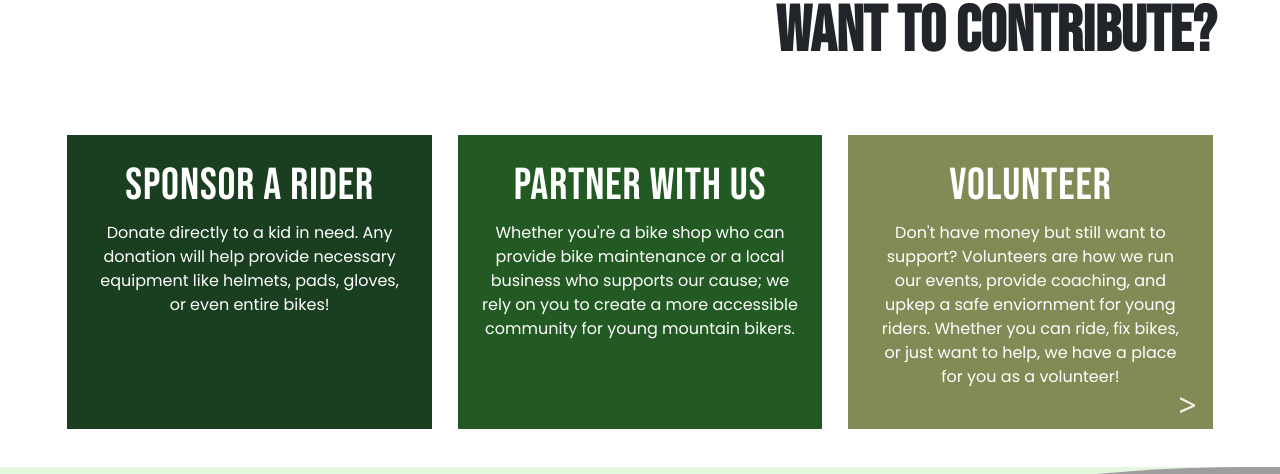
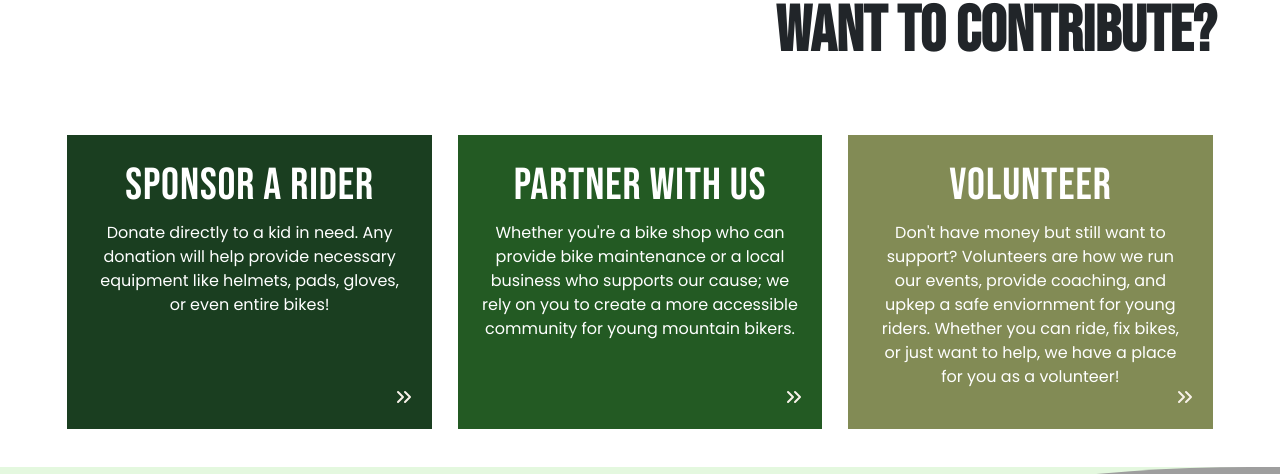
Before and after one commit to acholthitchanta/ridewithinreach, a React (Vite) app: page / in a window 1280 px wide. Shown: the part 2968-3442 px from the top of the page. Built offline with nearby package versions, Linux system fonts and the light colour scheme; no server answers; grey boxes are pictures that could not be loaded.

Commit message:
supportbuttons

```diff
--- a/src/pages/Home.jsx
+++ b/src/pages/Home.jsx
@@ -10,6 +10,8 @@ import handshakeIcon from "../assets/images/logos/handshake.svg"
 import megaphoneIcon from "../assets/images/logos/megaphone.svg"
 import { useEffect, useRef, useState } from "react"
 import { getSponsorsBucket } from "../services/DataService"
+//import { Card, Image, Figure, Stack } from "react-bootstrap"
+import { Link } from 'react-router'
 
 const SPONSOR_ITEM_WIDTH = 160
 const SPONSOR_GAP = 30
@@ -258,26 +260,42 @@ function Home() {
 
 
            <div className="donation-options">
-            <Card className="donation-box green">
+
+
+
+            <Card as={Link} to="/donate" className="donation-box green">
              <Card.Body>
               <Card.Title>Sponsor a Rider</Card.Title>
               <Card.Text>Donate directly to a kid in need. Any donation will help provide necessary
                 equipment like helmets, pads, gloves, or even entire bikes!
-                 </Card.Text>
+              </Card.Text>
+                <span className="donation-box-arrow">
+                  <svg width="24" height="24" viewBox="0 0 24 24" fill="none" stroke="currentColor" strokeWidth="2" strokeLinecap="round" strokeLinejoin="round">
+                    <polyline points="13 17 18 12 13 7"></polyline>
+                    <polyline points="6 17 11 12 6 7"></polyline>
+                 </svg>
+                </span>
+
              </Card.Body>
             </Card>
 
-            <Card className="donation-box medium-dark-green">
+            <Card as={Link} to="/compnaypartnerpage"  className="donation-box medium-dark-green">
               <Card.Body>
                 <Card.Title>PARTNER WITH US</Card.Title>
                <Card.Text>Whether you're
                 a bike shop who can provide bike maintenance or a local business who supports our cause;
                 we rely on you to create a more accessible community for young mountain bikers.
                </Card.Text>
+              <span className="donation-box-arrow">
+                 <svg width="24" height="24" viewBox="0 0 24 24" fill="none" stroke="currentColor" strokeWidth="2" strokeLinecap="round" strokeLinejoin="round">
+                    <polyline points="13 17 18 12 13 7"></polyline>
+                    <polyline points="6 17 11 12 6 7"></polyline>
+                 </svg>
+                </span>
               </Card.Body>
               </Card>
 
-              <Card className="donation-box medium-green">
+              <Card as={Link} to="/Volunteerform" className="donation-box medium-green">
                <Card.Body>
                 <Card.Title>Volunteer</Card.Title>
                 <Card.Text>Don't have money but still want to support? Volunteers are how we
@@ -286,7 +304,10 @@ function Home() {
                  </Card.Text>
 
                 <span className="donation-box-arrow">
-                  {'>'}
+                 <svg width="24" height="24" viewBox="0 0 24 24" fill="none" stroke="currentColor" strokeWidth="2" strokeLinecap="round" strokeLinejoin="round">
+                    <polyline points="13 17 18 12 13 7"></polyline>
+                    <polyline points="6 17 11 12 6 7"></polyline>
+                 </svg>
                 </span>
               </Card.Body>
 
--- a/src/styles/home.scss
+++ b/src/styles/home.scss
@@ -191,6 +191,7 @@
     padding: .5rem;
     text-align: center;
     width: 30%;
+    text-decoration: none;
      .card-title{
         font-family: 'Bebas Neue', Arial, Helvetica, sans-serif;
         font-size: max(2rem, 3.5vw);
@@ -198,6 +199,7 @@
 
       .card-text{
         font-size: .5rem;
+
     }
     }
 
@@ -208,13 +210,19 @@
 
 .donation-box-arrow{
     display: flex;
+    flex-direction: column;
     position: absolute;
+    align-items: center;
+    justify-content: center;
     font-size: 2rem;
     color: $white;
-    justify-content: center;
     right: 1rem;
     bottom: 1rem;
     height: 2rem;
+    transition: transform .2s ease;
+    &:hover, .donation-box:hover & {
+        transform: translateX(0.5rem);
+    }
 
 
 }
```
